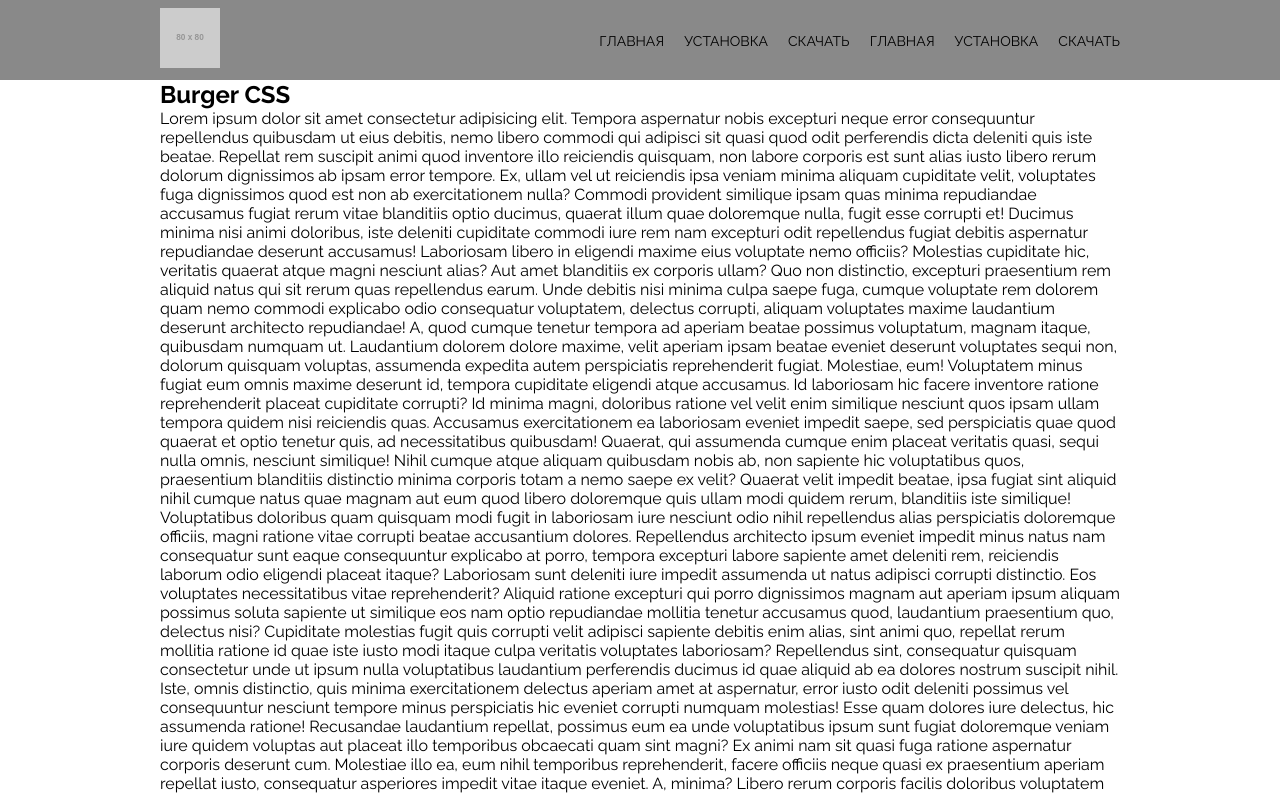
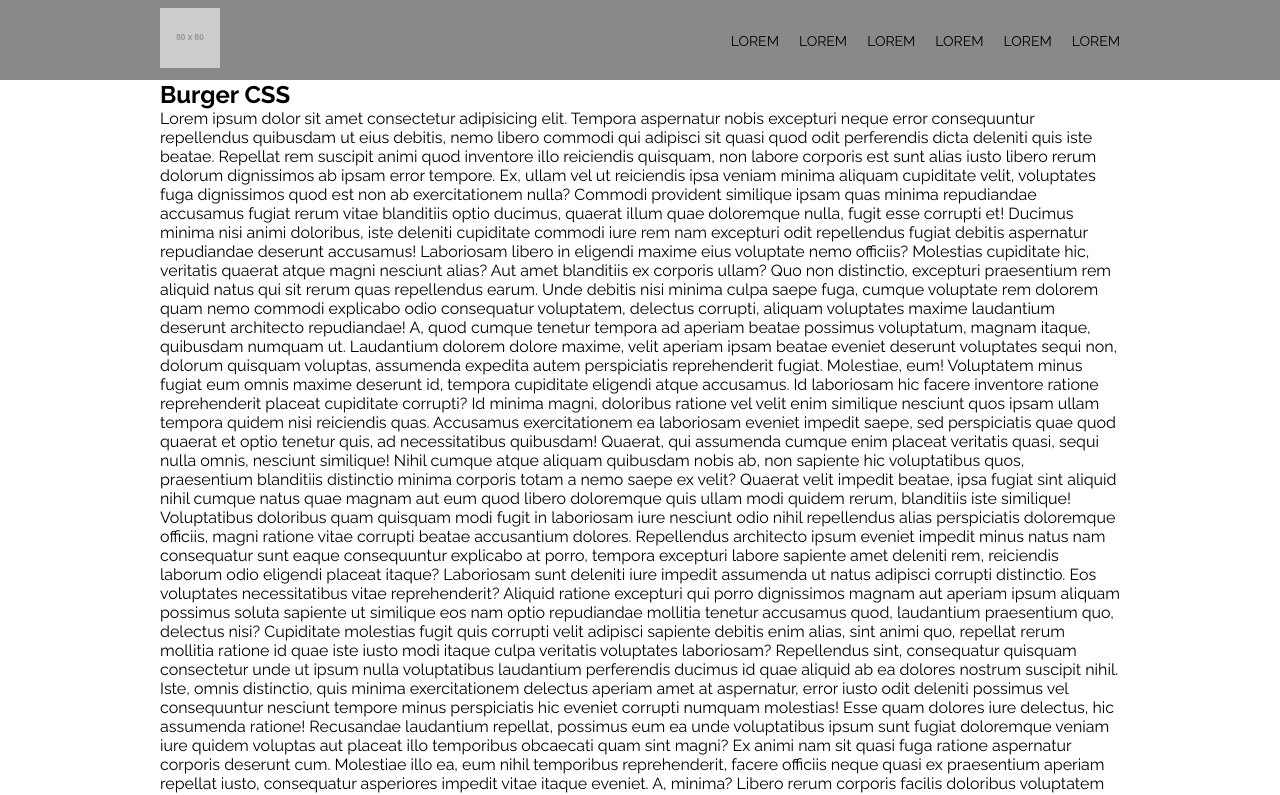
Before and after one commit to yargrinders/Burger, a plain HTML site: page index.html in a window 1280 px wide. Shown: the top 795 px of the page. Drawn offline with nearby package versions, Linux system fonts and the light colour scheme; files that its build step writes are made by us from their sources; placeholder pictures from the web are drawn by us.

Commit message:
Burger + SCSS

```diff
--- a/index.html
+++ b/index.html
@@ -20,12 +20,12 @@
                 </div>
                 <nav class="header__menu">
                     <ul class="header__list">
-                        <li><a href="#" class="header__link">Главная</a></li>
-                        <li><a href="#dwa" class="header__link">Установка</a></li>
-                        <li><a href="#" class="header__link">Скачать</a></li>
-                        <li><a href="#" class="header__link">Главная</a></li>
-                        <li><a href="#" class="header__link">Установка</a></li>
-                        <li><a href="#" class="header__link">Скачать</a></li>
+                        <li><a href="#" class="header__link">LOREM</a></li>
+                        <li><a href="#" class="header__link">LOREM</a></li>
+                        <li><a href="#" class="header__link">LOREM</a></li>
+                        <li><a href="#" class="header__link">LOREM</a></li>
+                        <li><a href="#" class="header__link">LOREM</a></li>
+                        <li><a href="#" class="header__link">LOREM</a></li>
                     </ul>
                 </nav>
             </div>
```
Also changed, not shown: css/style.scss (renamed from css/style.css).
